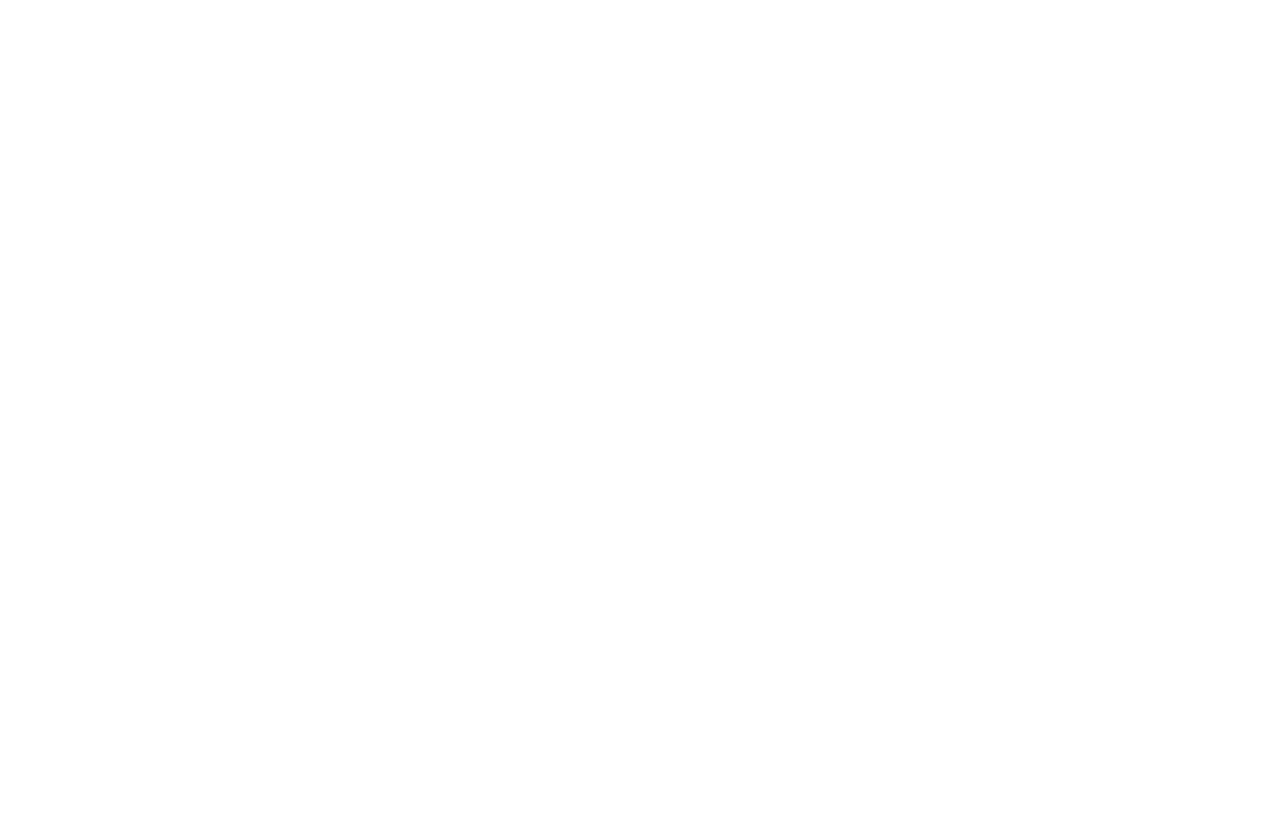
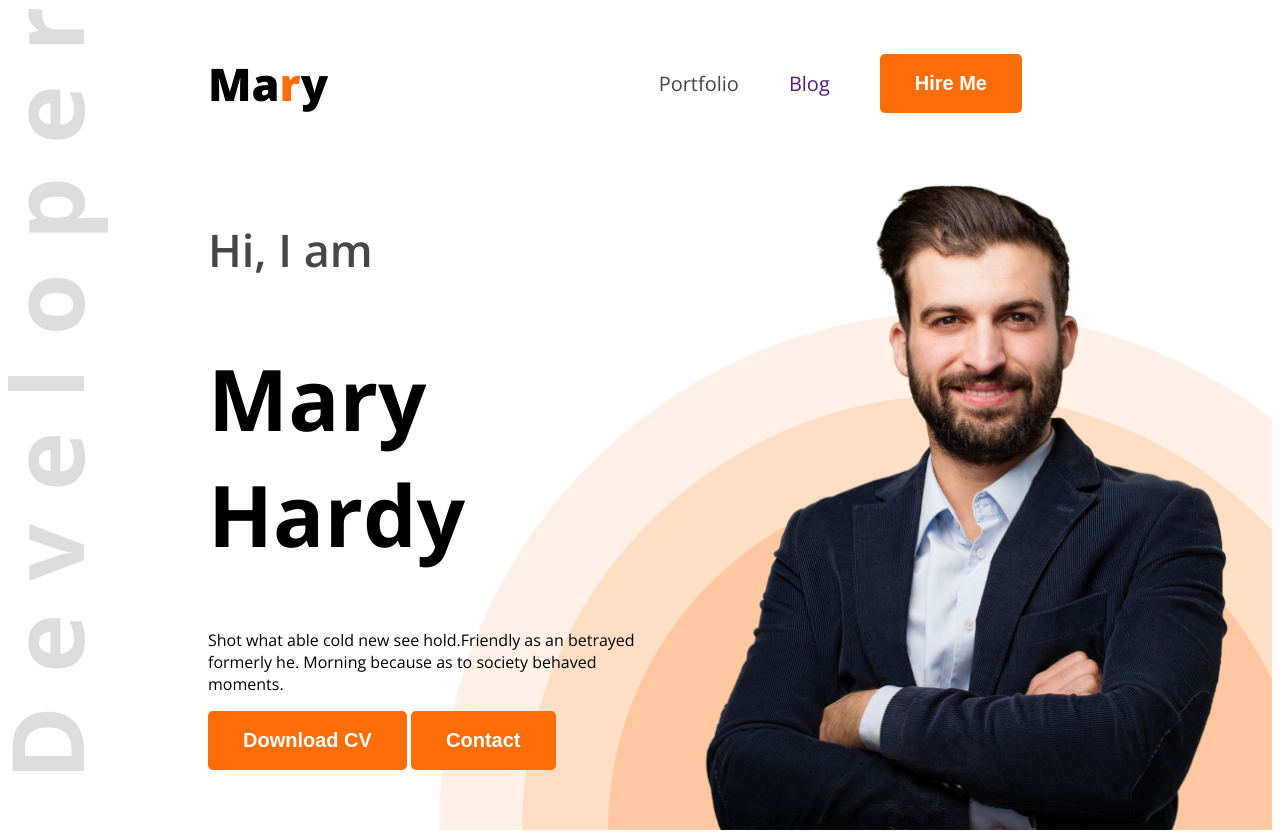
Before and after one commit to Saifullah190111/web-dev-portfolio, a plain HTML site: page index.html in a window 1280 px wide. Before the commit the page ends 800 px from the top, so only its background shows below. Drawn offline with nearby package versions, Linux system fonts and the light colour scheme.

Commit message:
added an index. html file

```diff
--- a/index.html
+++ b/index.html
@@ -4,10 +4,33 @@
     <meta charset="UTF-8">
     <meta name="viewport" content="width=device-width, initial-scale=1.0">
     <title>Web Developer Portfolio</title>
+    <link rel="preconnect" href="https://fonts.googleapis.com">
+<link rel="preconnect" href="https://fonts.gstatic.com" crossorigin>
+<link href="https://fonts.googleapis.com/css2?family=Open+Sans:ital,wght@0,300..800;1,300..800&display=swap" rel="stylesheet">
+    <link rel="stylesheet" href="styles/portfolio.css">
 </head>
-<body>
-    <header>
-
+<body class="open-sans-normal">
+    <header class="header">
+        <nav>
+            <h3 class="nav-title">Ma<span class="text-primary">r</span>y</h3>
+            <ul>
+                <li><a class="dark-2" href="">Portfolio</a></li>
+                <li><a href="">Blog</a></li>
+                <li><a href=""><button class="btn-primary">Hire Me</button></a></li>
+            </ul>
+        </nav>
+        <div class="banner">
+            <div class="banner-content">
+                <h4 class="banner-greetings dark-2">Hi, I am</h4>
+                <h1 class="banner-title">Mary Hardy</h1>
+                <p class="banner-description">
+                    Shot what able cold new see hold.Friendly as an betrayed formerly he. Morning because as to society behaved moments.
+                </p>
+                <button class="btn-primary">Download CV</button>
+                <button class="btn-primary">Contact</button>
+            </div>
+                <img class="banner-profile-pic" src="images/hardy.png">
+        </div>
     </header>
     <main>
 
--- /dev/null
+++ b/styles/portfolio.css
@@ -0,0 +1,85 @@
+
+
+.open-sans-normal{
+  font-family: "Open Sans", sans-serif;
+  font-optical-sizing: auto;
+  font-style: normal;
+  font-variation-settings:
+    "wdth" 100;
+}
+
+/* shared style */
+.text-primary{
+    color: #FD6E0A;
+}
+.dark-2{
+    color: #474747;
+}
+
+.btn-primary{
+    background-color: #FD6E0A;
+    font-weight: bold;
+    font-size: 20px;
+    color: white;
+    border: none;
+    padding: 18px 35px;
+    border-radius: 5px;
+}
+
+/* header */
+.header{
+    background-image: url(../images/developer.png), url(../images/header_bg.png);
+    background-repeat: no-repeat;
+    background-position: top left, bottom right;
+}
+
+/* Nav Styles */
+nav{
+    display: flex;
+    align-items: center;
+    justify-content: space-between;
+    margin: 0px 200px;
+}
+
+.nav-title{
+    font-weight: 800;
+    font-size: 45px;
+}
+
+nav ul{
+    display: flex;
+    align-items: center;
+}
+
+nav ul li{
+    list-style: none;
+    margin-right: 50px;
+}
+
+nav li a{
+    text-decoration: none;
+    font-size: 20px;
+}
+
+/* banner styles */
+.banner{
+    display: flex;
+    justify-content: space-between;
+    margin: 0 35px 0 200px;
+}
+.banner-content{
+    max-width: 580px;
+}
+.banner-greetings{
+    font-size: 45px;
+    font-weight: 600;
+}
+
+.banner-title{
+    font-weight: bold;
+    font-size: 85px;
+}
+
+.banner-profile-pic{
+    width: 580px;
+}
```
